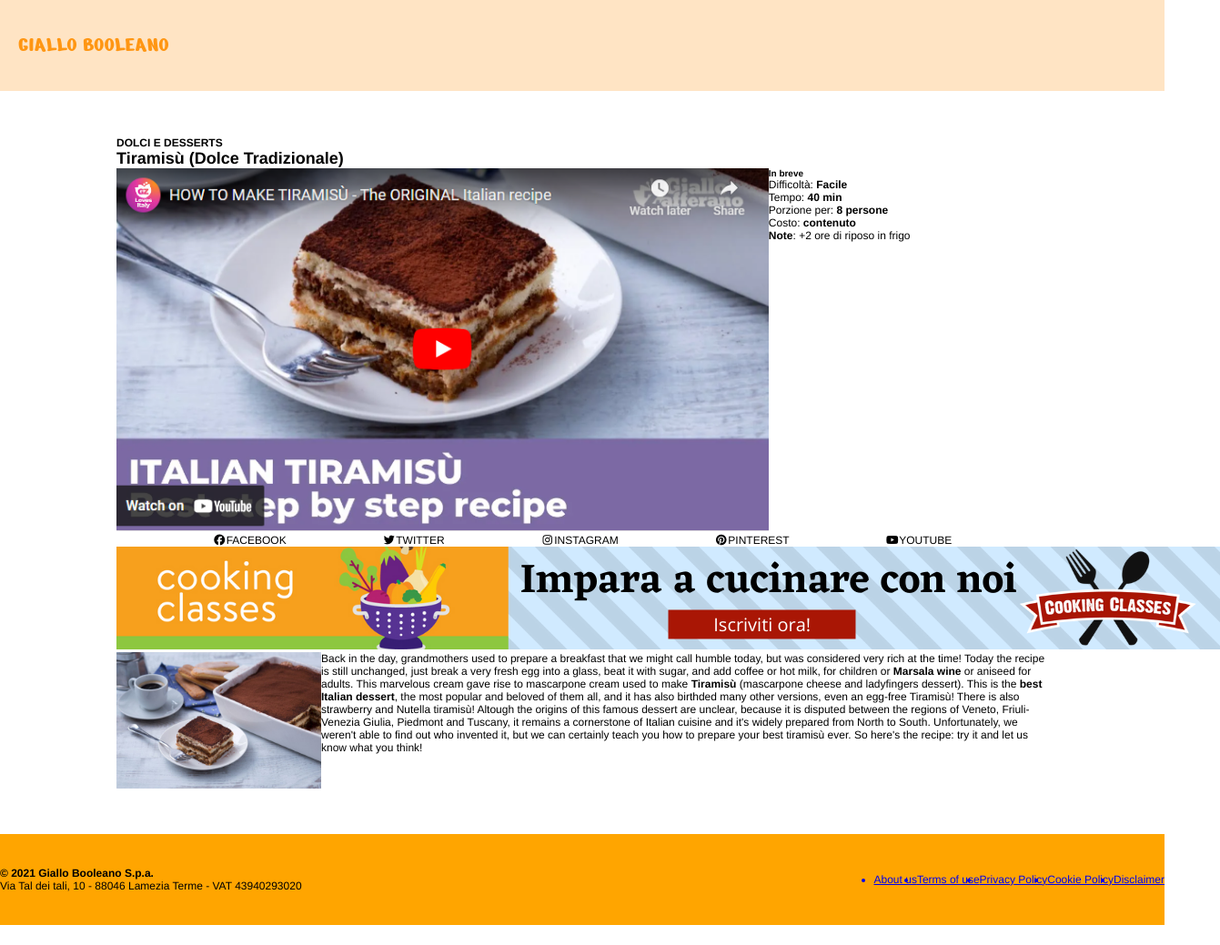
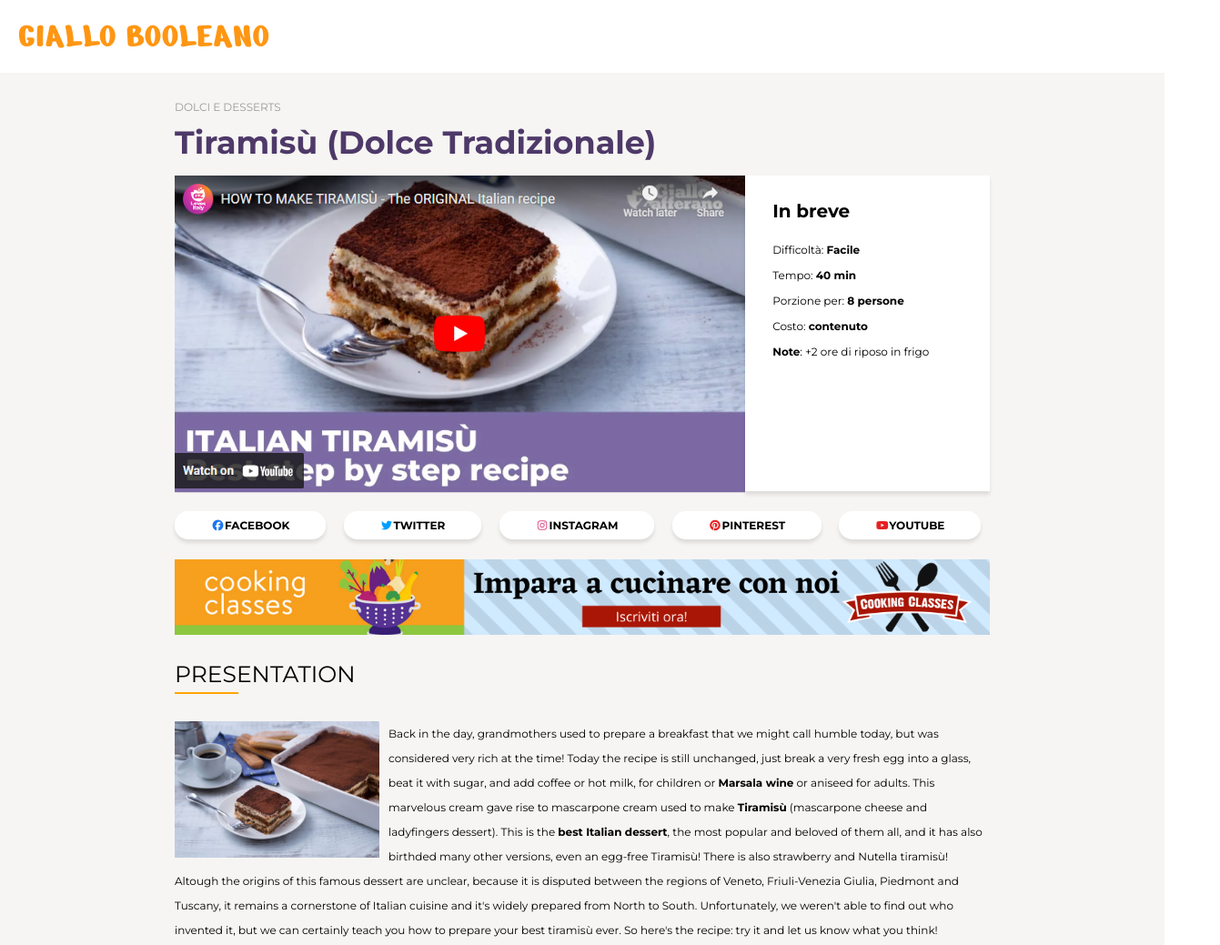
Before and after one commit to LeonardoFalchi/htmlcss-responsive-layout, a plain HTML site: page index.html in a window 1280 px wide. Shown: the top 1039 px of the page at 91% size, 1341 px wide, since content can reach past the window. Before the commit the page ends 1017 px from the top, so only its background shows below. Drawn offline with Linux system fonts and the light colour scheme.

Commit message:
desktop dettagliato

```diff
--- a/css/main.css
+++ b/css/main.css
@@ -5,12 +5,22 @@
 }
 
 :root {
-    font-family: 'Helvetica Neue', sans-serif;
+    font-family: "Montserrat", sans-serif;
+    font-optical-sizing: auto;
+    font-weight: weight;
+    font-style: normal;
     font-size: 12px;
+}
+
+main {
+    background-color: #F6F5F3;
+    padding-bottom: 20px;
 }
 
 .float-sx {
     float: left;
+    margin-right: 10px;
+    margin-bottom: 10px;
 }
 
 .clearfix::after {
@@ -21,8 +31,7 @@
 
 /* header */
 header {
-    background-color: bisque;
-    height: 100px;
+    height: 80px;
 }
 
 h1 {
@@ -30,25 +39,39 @@ h1 {
     font-family: "Nerko One", cursive;
     font-weight: 400;
     font-style: normal;
-    line-height: 100px;
+    line-height: 80px;
     margin-left: 20px;
+    font-size: 40px;
 }
 
 
 /* contenuto */
 .container {
-    width: 80%;
-    margin: 50px auto;
-
+    width: 70%;
+    margin: 0 auto;
+    padding-top: 30px;
+    padding-bottom: 30px;
 }
 
+
+/* sezione ricetta */
 .title-mobile {
     display: none;
 }
 
+h4 {
+    color: #999999;
+    font-weight: normal;
+    font-size: 12px;
+}
+
 h2 {
+    color: #4E3969;
+    margin-top: 10px;
+    margin-bottom: 15px;
+    font-size: 35px;
+}
 
-}
 
 .row {
     display: flex;
@@ -65,43 +88,127 @@ h2 {
 
 .col-dx {
     width: 30%;
+    background-color: white;
+    padding-left: 30px;
+    padding-top: 25px;
+    line-height: 28px;
+    box-shadow: 0 4px 4px rgba(0, 0, 0, 0.1);
+    margin-bottom: 5px;
     display: flex;
     flex-direction: column;
+}
+
+h5 {
+    font-size: 20px;
+    padding-bottom: 15px;
 }
 
 /*sezione social */
 .social {
     display: flex;
-    justify-content: space-evenly;
+    justify-content: space-between;
+    margin-top: 25px;
+    margin-bottom: 30px;
+    font-weight: bold;
+}
+
+.social a {
+    color: black;
+    text-decoration: none;
+}
+
+.social-desktop,
+.social-tablet-mobile {
+    background-color: white;
+    padding: 8px 40px;
+    border-radius: 15px;
+    box-shadow: 0 4px 4px rgba(0, 0, 0, 0.1);
+}
+
+.fa-facebook {
+    color: #1B77F3;
+}
+
+.fa-twitter {
+    color: #009EFF;
+}
+
+.fa-instagram {
+    color: #E04B83;
+}
+
+.fa-pinterest {
+    color: #E52223;
+}
+
+.fa-youtube {
+    color: #E62122;
 }
 
 .social-tablet-mobile {
     display: none;
 }
 
+/* banner */
+.banner img {
+    max-width: 100%;
+}
+
 
 
 /*sezione presentazione ricetta */
+h3 {
+    font-size: 25px;
+    font-weight: normal;
+    margin-top: 25px;
+    margin-bottom: 5px;
+}
+
+.separatore {
+    background-color: orange;
+    height: 2px;
+    width: 70px;
+    margin-bottom: 30px;
+}
+
 #small-tiramisu {
     height: 150px;
     max-width: 225px;
 }
+ p {
+    line-height: 27px;
+ }
 
 /*footer*/
 footer {
     height: 100px;
-    background-color: orange;
+    background-color: #7C69A4;
+    color: white;
     display: flex;
     align-items: center;
     justify-content: space-between;
+    padding-left: 20px;
+    padding-right: 20px;
+}
+
+.info-footer {
+    line-height: 20px;
 }
 
 .nav-footer {
     display: flex;
+    justify-content: end;
 }
 
 .nav-footer ul {
+    color: white;
     display: flex;
+    list-style: none;
+    gap: 15px;
+}
+
+.nav-footer a {
+    color: white;
 }
 
 
--- a/index.html
+++ b/index.html
@@ -5,6 +5,10 @@
     <meta charset="UTF-8">
     <meta name="viewport" content="width=device-width, initial-scale=1.0">
     <link rel="stylesheet" href="css/main.css">
+    <link rel="preconnect" href="https://fonts.googleapis.com">
+    <link rel="preconnect" href="https://fonts.gstatic.com" crossorigin>
+    <link href="https://fonts.googleapis.com/css2?family=Montserrat:ital,wght@0,100..900;1,100..900&display=swap"
+        rel="stylesheet">
     <link rel="preconnect" href="https://fonts.googleapis.com">
     <link rel="preconnect" href="https://fonts.gstatic.com" crossorigin>
     <link href="https://fonts.googleapis.com/css2?family=Nerko+One&display=swap" rel="stylesheet">
@@ -22,7 +26,8 @@
     </header>
 
     <!-- contenuto -->
-    <main class="container">
+    <main>
+        <div class="container">
             <!-- sezione ricetta -->
 
 
@@ -49,49 +54,60 @@
             <!-- sezione social -->
             <section class="social">
 
-            <span class="social-desktop"><i class="fa-brands fa-facebook"></i>FACEBOOK</span>
-            <span class="social-tablet-mobile"><i class="fa-brands fa-facebook"></i></span>
+                <a href="#"><span class="social-desktop"><i class="fa-brands fa-facebook"></i>FACEBOOK</span></a>
+                <a href="#"><span class="social-tablet-mobile"><i class="fa-brands fa-facebook"></i></span></a>
 
-            <span class="social-desktop"><i class="fa-brands fa-twitter"></i>TWITTER</span>
-            <span class="social-tablet-mobile"><i class="fa-brands fa-twitter"></i></span>
+                <a href="#"><span class="social-desktop"><i class="fa-brands fa-twitter"></i>TWITTER</span></a>
+                <a href="#"><span class="social-tablet-mobile"><i class="fa-brands fa-twitter"></i></span></a>
 
-            <span class="social-desktop"><i class="fa-brands fa-instagram"></i>INSTAGRAM</span>
-            <span class="social-tablet-mobile"><i class="fa-brands fa-instagram"></i></span>
+                <a href="#"><span class="social-desktop"><i class="fa-brands fa-instagram"></i>INSTAGRAM</span></a>
+                <a href="#"><span class="social-tablet-mobile"><i class="fa-brands fa-instagram"></i></span></a>
 
-            <span class="social-desktop"><i class="fa-brands fa-pinterest"></i>PINTEREST</span>
-            <span class="social-tablet-mobile"><i class="fa-brands fa-pinterest"></i></span>
+                <a href="#"><span class="social-desktop"><i class="fa-brands fa-pinterest"></i>PINTEREST</span></a>
+                <a href="#"><span class="social-tablet-mobile"><i class="fa-brands fa-pinterest"></i></span></a>
 
-            <span class="social-desktop"><i class="fa-brands fa-youtube"></i>YOUTUBE</span>
-            <span class="social-tablet-mobile"><i class="fa-brands fa-youtube"></i></span>
+                <a href="#"><span class="social-desktop"><i class="fa-brands fa-youtube"></i>YOUTUBE</span></a>
+                <a href="#"><span class="social-tablet-mobile"><i class="fa-brands fa-youtube"></i></span></a>
 
             </section>
 
             <!-- banner -->
-
+            <div class="banner">
                 <img src="img/banner.png" alt="banner">
+            </div>
 
             <!-- sezione presentazione ricetta-->
             <section>
+                <h3>PRESENTATION</h3>
+                <div class="separatore"></div>
                 <p class="clearfix">
                     <img src="img/tiramisu.jpg" id="small-tiramisu" alt="Tiramisù" class="float-sx">
 
                     Back in the day, grandmothers used to prepare a breakfast that we might call humble today, but was
-                considered very rich at the time! Today the recipe is still unchanged, just break a very fresh egg into
-                a glass, beat it with sugar, and add coffee or hot milk, for children or <strong>Marsala wine</strong>
+                    considered very rich at the time! Today the recipe is still unchanged, just break a very fresh egg
+                    into
+                    a glass, beat it with sugar, and add coffee or hot milk, for children or <strong>Marsala
+                        wine</strong>
                     or aniseed for adults. This marvelous cream gave rise to mascarpone cream used to make
-                <strong>Tiramisù</strong> (mascarpone cheese and ladyfingers dessert). This is the <strong>best Italian
+                    <strong>Tiramisù</strong> (mascarpone cheese and ladyfingers dessert). This is the <strong>best
+                        Italian
                         dessert</strong>, the most popular and beloved of them all, and it has also birthded many other
-                versions, even an egg-free Tiramisù! There is also strawberry and Nutella tiramisù! Altough the origins
-                of this famous dessert are unclear, because it is disputed between the regions of Veneto, Friuli-Venezia
-                Giulia, Piedmont and Tuscany, it remains a cornerstone of Italian cuisine and it's widely prepared from
-                North to South. Unfortunately, we weren't able to find out who invented it, but we can certainly teach
-                you how to prepare your best tiramisù ever. So here's the recipe: try it and let us know what you think!
+                    versions, even an egg-free Tiramisù! There is also strawberry and Nutella tiramisù! Altough the
+                    origins
+                    of this famous dessert are unclear, because it is disputed between the regions of Veneto,
+                    Friuli-Venezia
+                    Giulia, Piedmont and Tuscany, it remains a cornerstone of Italian cuisine and it's widely prepared
+                    from
+                    North to South. Unfortunately, we weren't able to find out who invented it, but we can certainly
+                    teach
+                    you how to prepare your best tiramisù ever. So here's the recipe: try it and let us know what you
+                    think!
                 </p>
 
             </section>
 
 
-
+        </div>
     </main>
 
     <!-- footer -->
@@ -105,19 +121,24 @@
         <div class="nav-footer">
             <ul>
                 <a href="nav-link">
-                <li>About us</li></a>
+                    <li>About us</li>
+                </a>
 
                 <a href="nav-link">
-                <li>Terms of use</li></a>
+                    <li>Terms of use</li>
+                </a>
 
                 <a href="nav-link">
-                <li>Privacy Policy</li></a>
+                    <li>Privacy Policy</li>
+                </a>
 
                 <a href="nav-link">
-                <li>Cookie Policy</li></a>
+                    <li>Cookie Policy</li>
+                </a>
 
                 <a href="nav-link">
-                <li>Disclaimer</li></a>
+                    <li>Disclaimer</li>
+                </a>
 
 
             </ul>
```
Lines whose indentation alone changed are shown as unchanged.
